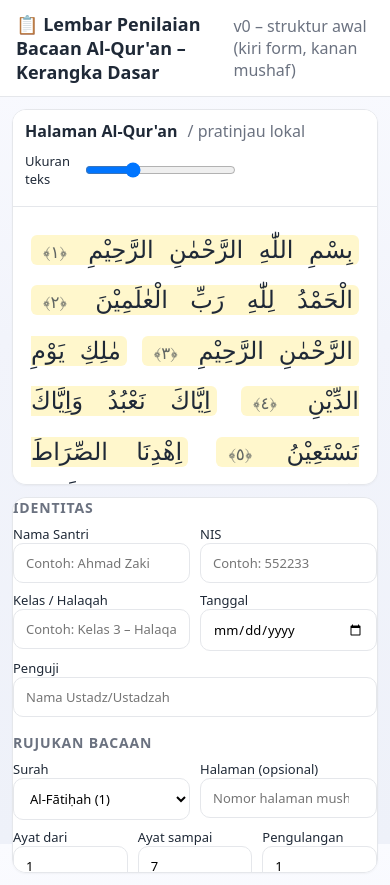
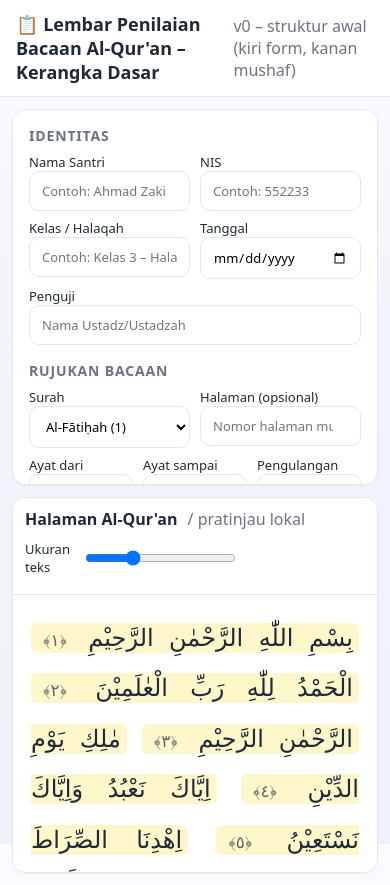
Before and after one commit to digitalmtq/psb, a plain HTML site: page index.html in a window 390 px wide. Drawn offline with Linux system fonts and the light colour scheme.

Commit message:
Update index.html

```diff
--- a/index.html
+++ b/index.html
@@ -33,7 +33,6 @@
       height:calc(100vh - 56px);
       display:grid;
       grid-template-columns: minmax(320px, 420px) 1fr;
-      grid-template-areas: "form mushaf";
       gap:12px; padding:12px;
     }
     .panel{
@@ -41,10 +40,7 @@
       box-shadow: 0 1px 2px rgba(0,0,0,.04);
       overflow:auto;
     }
-    $1
-    /* Grid area mapping so we can reorder on mobile */
-    #formPanel{grid-area:form}
-    #mushafPanel{grid-area:mushaf}
+    .panel .inner{padding:16px}
     .section{margin-bottom:16px}
     .section h3{margin:0 0 8px; font-size:14px; text-transform:uppercase; letter-spacing:.06em; color:var(--muted)}
     label{display:block; font-size:13px; margin-bottom:8px}
@@ -84,14 +80,7 @@
     .muted{color:var(--muted)}
 
     @media (max-width: 920px){
-      .container{
-        grid-template-columns: 1fr;
-        grid-template-areas:
-          "mushaf"
-          "form";
-      }
-      .mushaf-area{font-size:24px}
-    }
+      .container{grid-template-columns: 1fr}
       .mushaf-area{font-size:24px}
     }
   </style>
```
